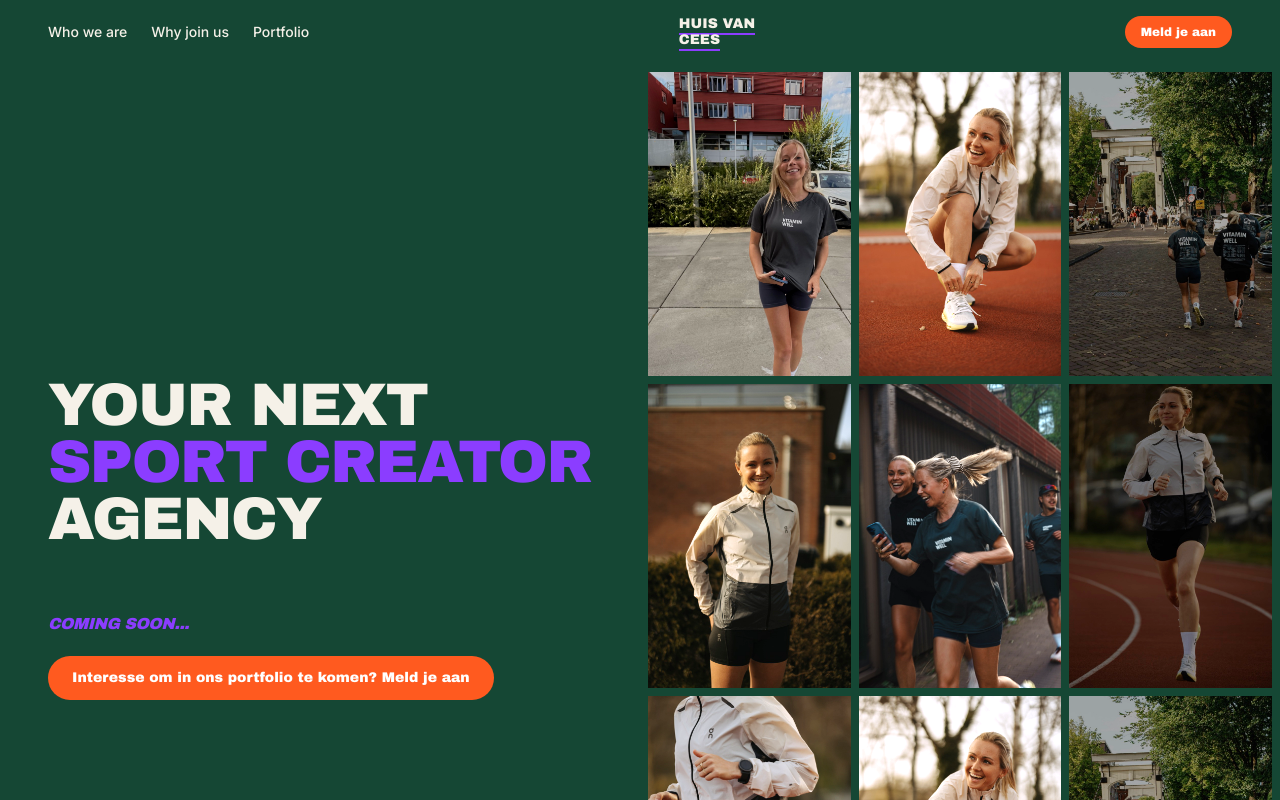
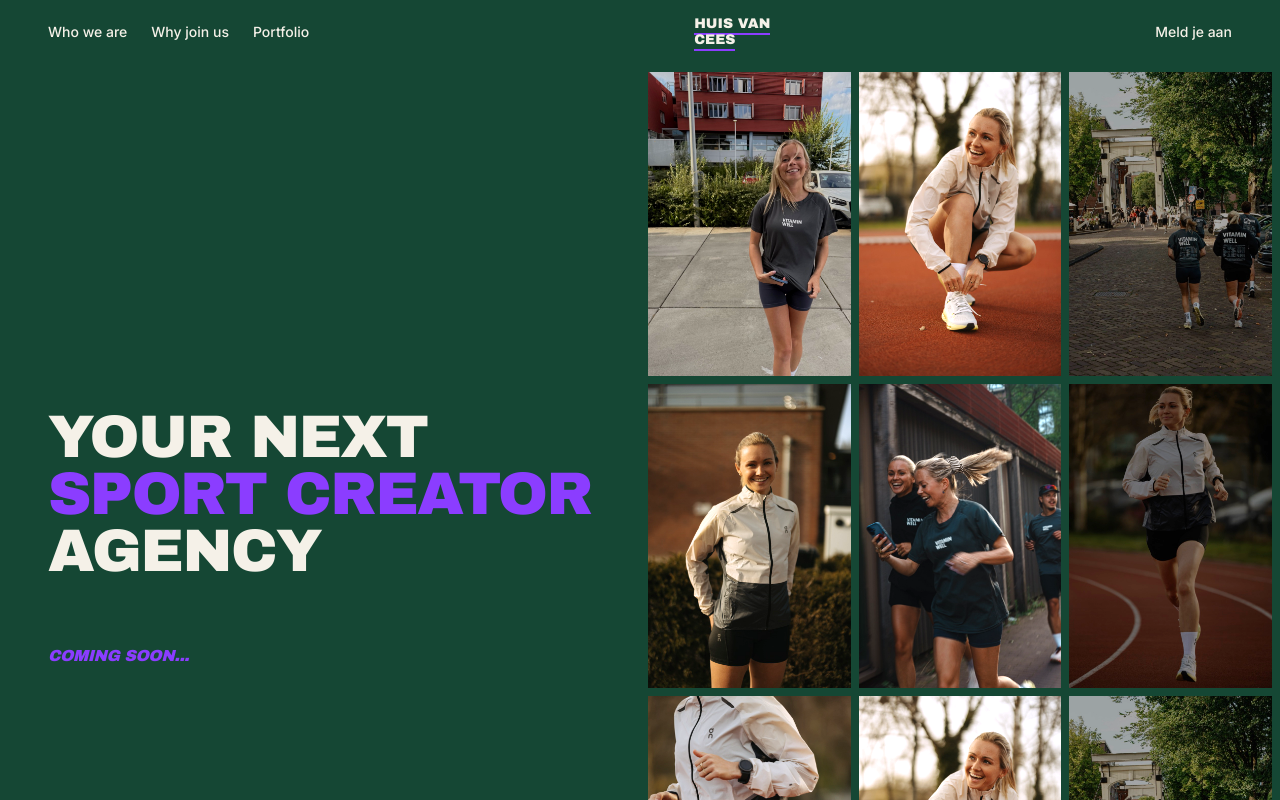
Before and after one commit to charlottetti2026/huis-van-cees, a React (Vite) app: page / in a window 1280 px wide. Shown: the top 800 px of the page. Built offline with nearby package versions, Linux system fonts and the light colour scheme.

Commit message:
Oranje knoppen verwijderd

```diff
--- a/src/App.tsx
+++ b/src/App.tsx
@@ -1,7 +1,6 @@
 import { useEffect, useRef, useState } from 'react'
 
 const OFF_WHITE = '#F5F1E8'
-const ORANGE = '#FF5A1F'
 const GREEN = '#154734'
 const PURPLE = '#8B3DFF'
 
@@ -107,8 +106,7 @@ function Nav() {
       <Logo />
       <a
         href="#why-join-us"
-        className="font-display rounded-full px-4 py-2 text-xs normal-case text-white transition hover:brightness-110"
-        style={{ backgroundColor: ORANGE }}
+        className="text-sm font-medium transition-colors duration-200 hover:text-[#8B3DFF]"
       >
         Meld je aan
       </a>
@@ -141,13 +139,6 @@ function Hero() {
             |
           </span>
         </p>
-        <button
-          type="button"
-          className="font-display mt-5 rounded-full px-6 py-3 text-sm normal-case text-white transition hover:brightness-110"
-          style={{ backgroundColor: ORANGE }}
-        >
-          Interesse om in ons portfolio te komen? Meld je aan
-        </button>
       </div>
 
       <CameraRoll />
```
